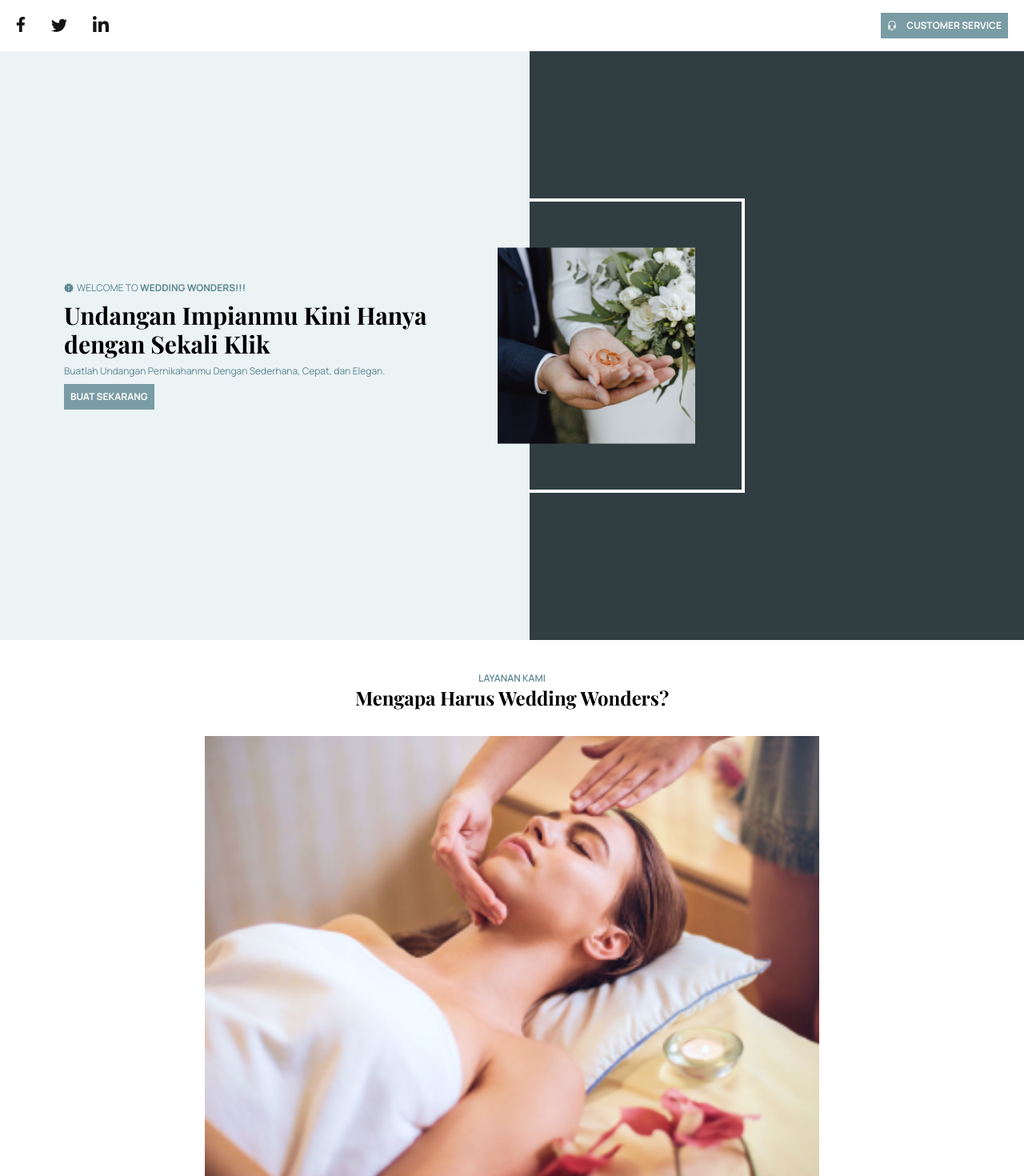
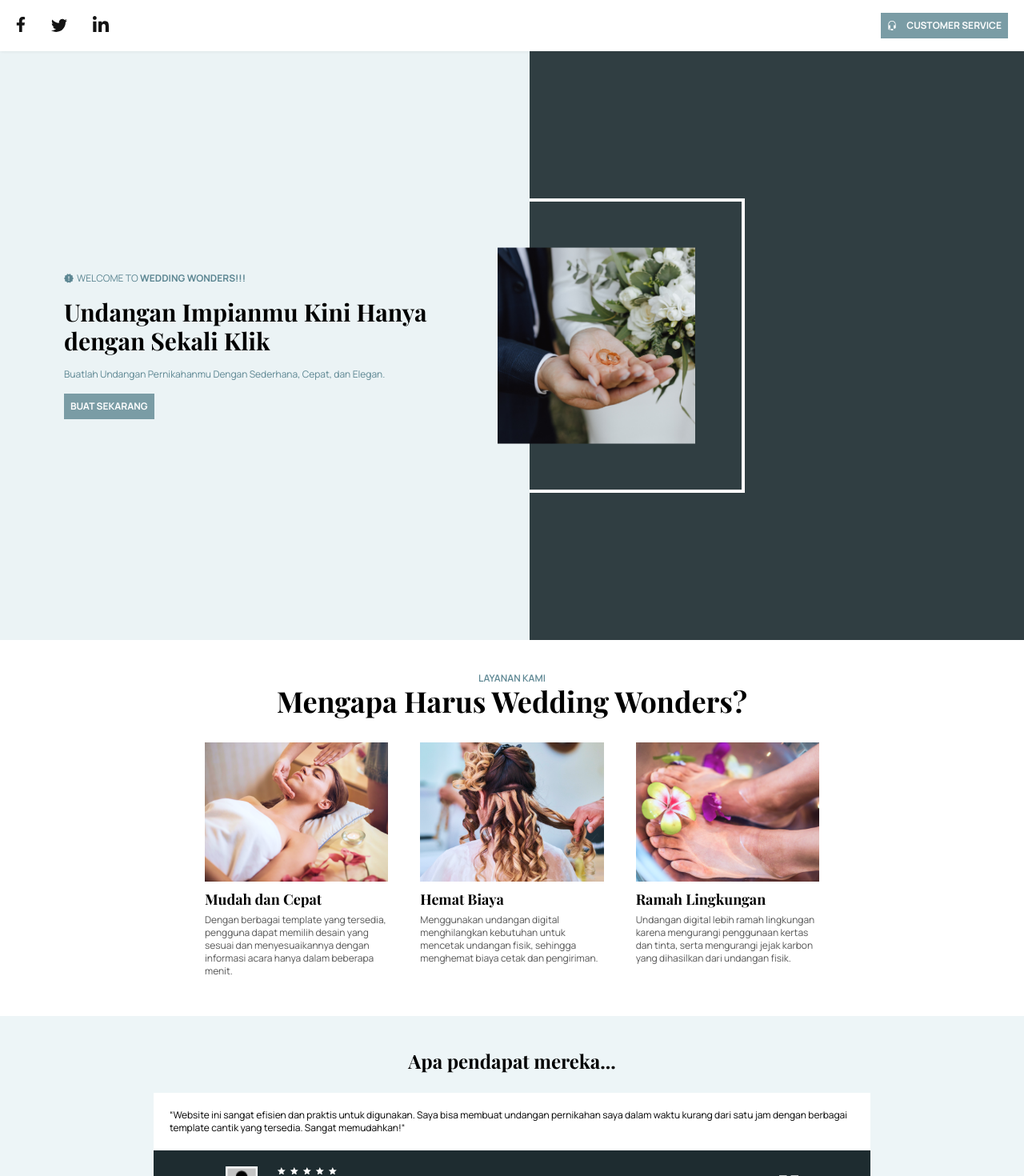
Before and after one commit to rakafebriansy/wedding-wonders-web, a Vue app: page / in a window 1280 px wide. Shown: the top 1470 px of the page at 80% size. Built offline with nearby package versions, Linux system fonts and the light colour scheme.

Commit message:
feat: our services (desktop)

```diff
--- a/src/components/fragments/Card.vue
+++ b/src/components/fragments/Card.vue
@@ -1,7 +1,7 @@
 <template>
-    <div class="w-full flex flex-col text-xs">
-        <img :src="image" class="w-full">
-        <div class="py-2 w-full flex flex-col gap-1">
+    <div class="w-full flex flex-col text-xs justify-between">
+        <img :src="image" class="w-full h-[50%]">
+        <div class="py-2 w-full flex flex-col gap-1 h-[50%]">
             <h2 class=" font-playfairDisplayBold text-lg">{{ title }}</h2>
             <p class="text-[#555555]"><slot></slot></p>
         </div>
--- a/src/components/layouts/Navbar.vue
+++ b/src/components/layouts/Navbar.vue
@@ -1,5 +1,5 @@
 <template>
-    <nav class="px-5 py-4 h-16 flex justify-between fixed w-full bg-white top-0 left-0 z-20">
+    <nav class="px-5 py-4 h-16 flex justify-between fixed w-full bg-white top-0 left-0 z-20 small-shadow">
         <ul class="flex gap-8">
             <li class="flex justify-center items-end py-2">
                 <svg class="w-3" viewBox="0 0 10 16" fill="none" xmlns="http://www.w3.org/2000/svg">
--- a/src/index.css
+++ b/src/index.css
@@ -30,3 +30,6 @@
     font-family: 'PlayfairDisplay-SemiBold';
     src: url('./assets/fonts/PlayfairDisplay-SemiBold.ttf');
 }
+.small-shadow {
+    box-shadow: 0 0 5px 0.1px rgba(0, 0, 0, 0.1);
+  }
--- a/src/stores/ratingStore.mjs
+++ /dev/null
@@ -1,14 +0,0 @@
-import { defineStore } from "pinia";
-
-export const useRatingSore = defineStore('rating',{
-    state: () => ({rating: 0}),
-    getters: {
-        getRating: (state) => state.rating
-    },
-    actions: {
-        setRating(rating) {
-            this.rating = rating;
-        }
-    }
-
-});
--- a/src/views/Landing.vue
+++ b/src/views/Landing.vue
@@ -2,7 +2,7 @@
     <div class="relative font-manropeRegular">
         <Navbar/>
         <section class="lg:flex lg:min-h-screen lg:pt-16">
-            <div class="bg-[#EBF3F5] z-10 flex justify-center items-start flex-col gap-2 w-full px-10 pt-24 lg:pt-10 pb-10 lg:px-20">
+            <div class="bg-[#EBF3F5] z-10 flex justify-center items-start flex-col gap-2 lg:gap-4 w-full px-10 pt-24 lg:pt-10 pb-10 lg:px-20">
                 <div class="flex gap-1">
                     <svg class="w-3" viewBox="0 0 60 58" fill="none" xmlns="http://www.w3.org/2000/svg">
                         <path d="M60 28.5273L53.3455 20.9455L54.2727 10.9091L44.4273 8.67273L39.2727 0L30 3.98182L20.7273 0L15.5727 8.67273L5.72727 10.8818L6.65455 20.9182L0 28.5273L6.65455 36.1091L5.72727 46.1727L15.5727 48.4091L20.7273 57.0818L30 53.0727L39.2727 57.0545L44.4273 48.3818L54.2727 46.1454L53.3455 36.1091L60 28.5273ZM32.7273 42.1636H27.2727V36.7091H32.7273V42.1636ZM32.7273 31.2545H27.2727V14.8909H32.7273V31.2545Z" fill="#5C8692"/>
@@ -25,16 +25,16 @@
         <section class="w-full flex-col items-center flex gap-8 py-10">
             <div class="text-center w-[90%]">
                 <p class="text-[#5C8692] font-manropeSemiBold text-xs">LAYANAN KAMI</p>
-                <h1 class=" font-playfairDisplayBold text-2xl">Mengapa Harus Wedding Wonders?</h1>
+                <h1 class=" font-playfairDisplayBold text-2xl lg:text-4xl">Mengapa Harus Wedding Wonders?</h1>
             </div>
-            <ul class="flex flex-col gap-10 w-[60%]">
-                <li>
+            <ul class="flex flex-col lg:flex-row gap-10 w-[60%]">
+                <li class="w-[80%] h-full">
                     <Card :image="card1Img" title="Mudah dan Cepat">Dengan berbagai template yang tersedia, pengguna dapat memilih desain yang sesuai dan menyesuaikannya dengan informasi acara hanya dalam beberapa menit.</Card>
                 </li>
-                <li>
+                <li class="w-[80%] h-full">
                     <Card :image="card2Img" title="Hemat Biaya">Menggunakan undangan digital menghilangkan kebutuhan untuk mencetak undangan fisik, sehingga menghemat biaya cetak dan pengiriman.</Card>
                 </li>
-                <li>
+                <li class="w-[80%] h-full">
                     <Card :image="card3Img" title="Ramah Lingkungan">Undangan digital lebih ramah lingkungan karena mengurangi penggunaan kertas dan tinta, serta mengurangi jejak karbon yang dihasilkan dari undangan fisik.</Card>
                 </li>
             </ul>
```
